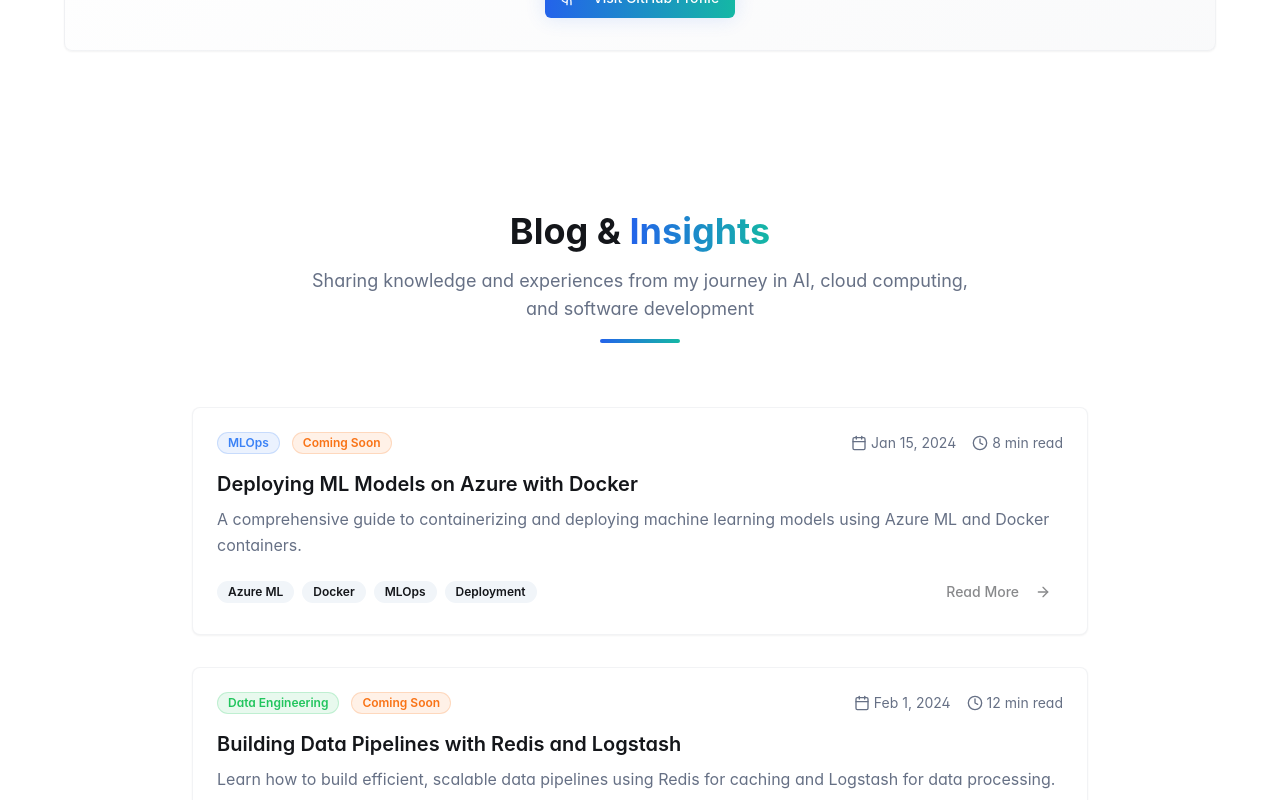
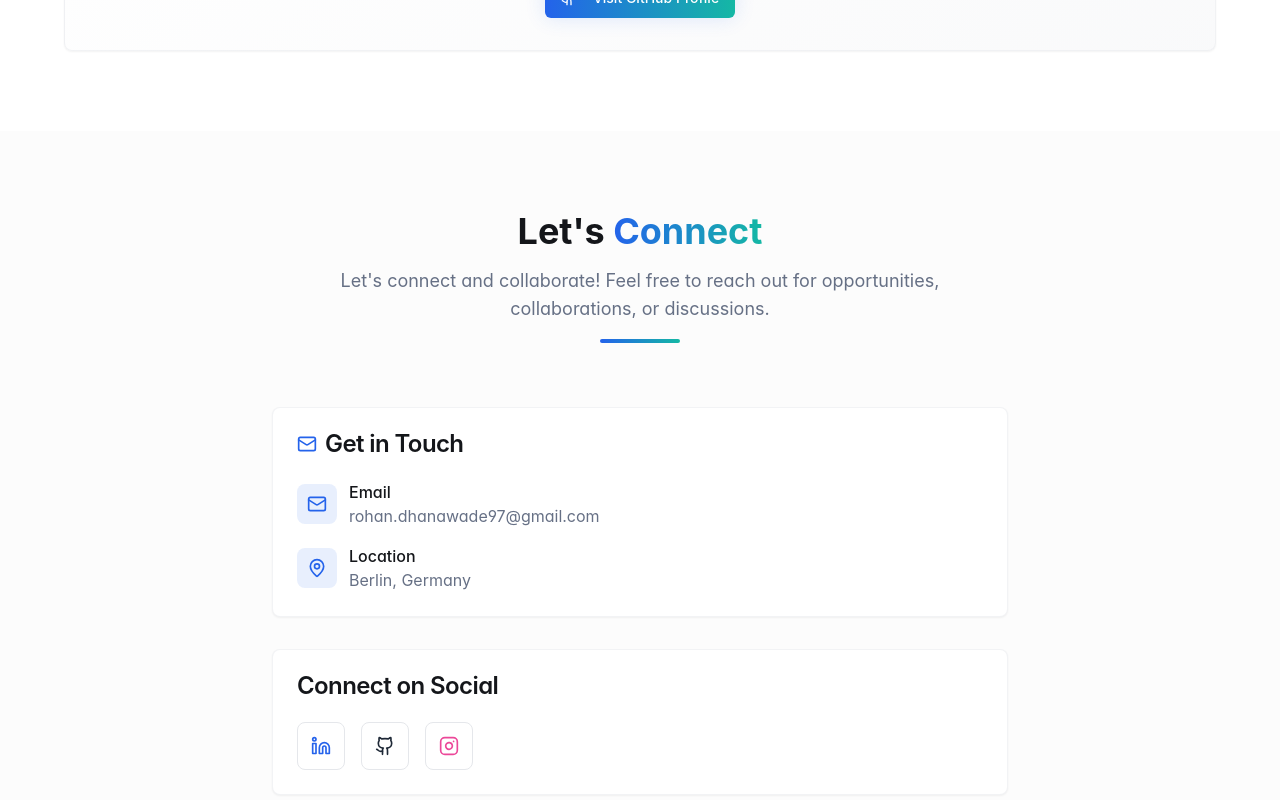
Before and after one commit to rohand575/rohan-portfolio, a React (Vite) app: page / in a window 1280 px wide. Shown: the part 6020-6820 px from the top of the page. Built offline with nearby package versions, Linux system fonts and the light colour scheme; the HTML template or start-up script is replaced by a standard one.

Commit message:
removed blog section

```diff
--- a/src/pages/Index.tsx
+++ b/src/pages/Index.tsx
@@ -5,7 +5,7 @@ import About from '@/components/sections/About';
 import Skills from '@/components/sections/Skills';
 import Experience from '@/components/sections/Experience';
 import Projects from '@/components/sections/Projects';
-import Blog from '@/components/sections/Blog';
+// import Blog from '@/components/sections/Blog';
 import Contact from '@/components/sections/Contact';
 
 const Index = () => {
@@ -19,7 +19,7 @@ const Index = () => {
           <Skills />
           <Experience />
           <Projects />
-          <Blog />
+          {/* <Blog /> */}
           <Contact />
         </main>
 
```
